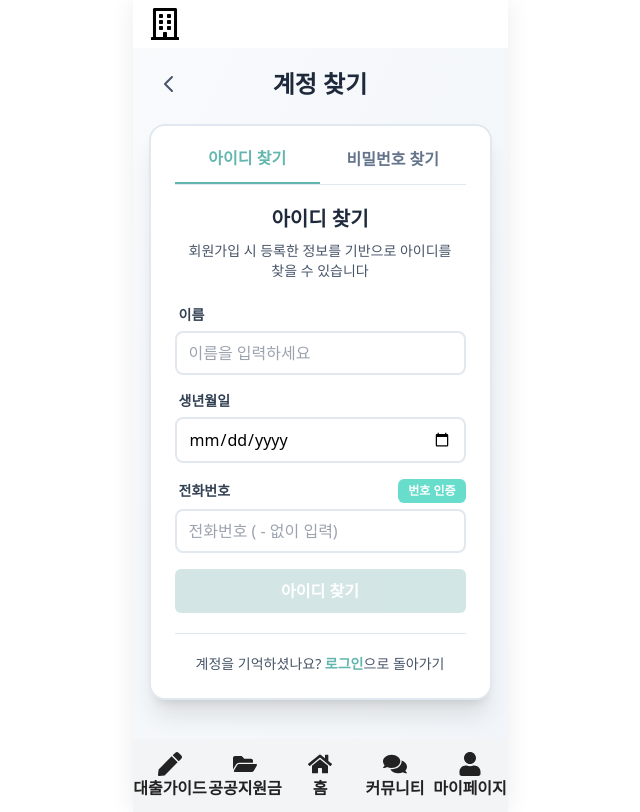
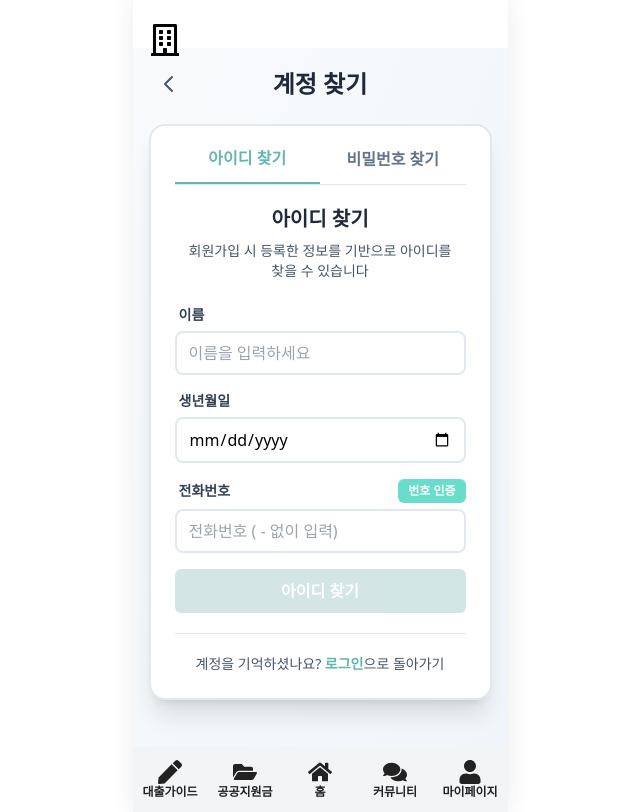
Before and after one commit to guide-on/frontend, a React (Vite) app: page /auth/find in a window 1280 px wide. Shown: the whole page, without its empty margins (320-960 px from the left). Built offline with nearby package versions, Linux system fonts and the light colour scheme; no server answers.

Commit message:
feat: 레이아웃 개선

```diff
--- a/src/components/common/Header.tsx
+++ b/src/components/common/Header.tsx
@@ -1,4 +1,4 @@
-import { useLocation } from 'react-router-dom';
+import { Link, useLocation } from 'react-router-dom';
 import { FaRegBuilding } from 'react-icons/fa';
 
 const pageNames: { [key: string]: string } = {
@@ -15,7 +15,9 @@ const Header = () => {
   return (
     <header className="w-full py-6 px-4">
       <div className="flex items-center w-full relative">
-        <FaRegBuilding size={32} className="absolute left-0" />
+        <Link to="/">
+          <FaRegBuilding size={32} className="absolute left-0" />
+        </Link>
         <span className="text-xl font-bold mx-auto">{pageName}</span>
       </div>
     </header>
--- a/src/components/common/Navbar.tsx
+++ b/src/components/common/Navbar.tsx
@@ -36,7 +36,7 @@ const Navbar = () => {
           }}
         >
           {item.icon}
-          <span>{item.label}</span>
+          <span className="text-xs">{item.label}</span>
         </Link>
       ))}
     </nav>
--- a/src/index.css
+++ b/src/index.css
@@ -1,3 +1,21 @@
+body {
+  -ms-overflow-style: none;
+  scrollbar-width: none;
+}
+
+body::-webkit-scrollbar {
+  display: none;
+}
+
+body {
+  -ms-overflow-style: none;
+  scrollbar-width: none;
+}
+
+body::-webkit-scrollbar {
+  display: none;
+}
+
 @tailwind base;
 @tailwind components;
 @tailwind utilities;
```
